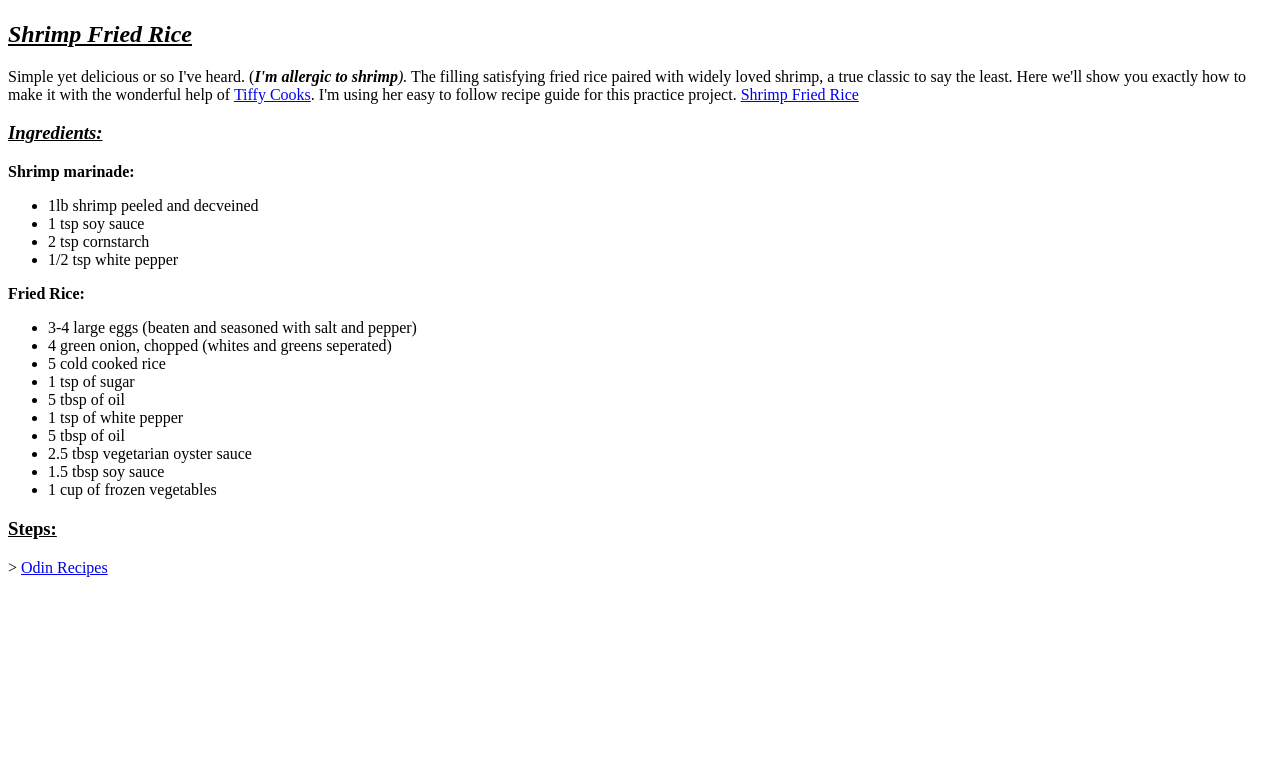
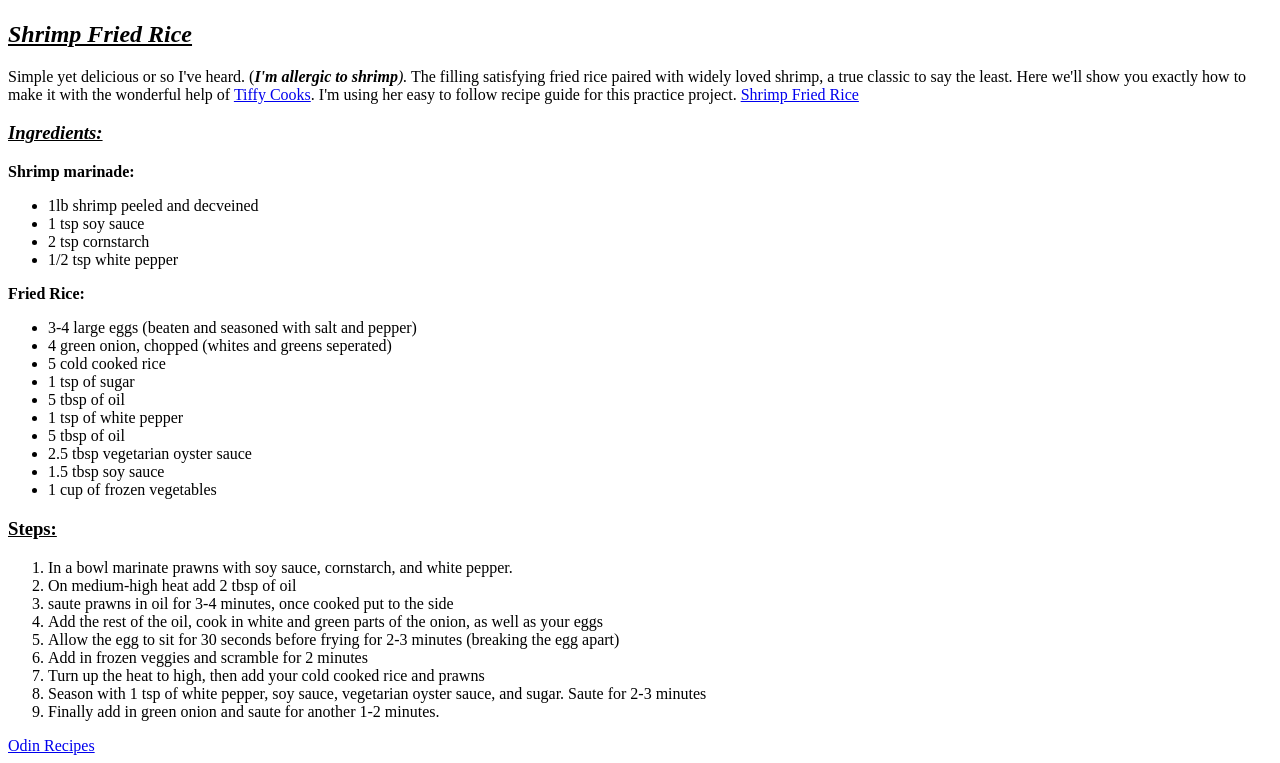
Before and after one commit to fsevo34/odin-recipes, a plain HTML site: page recipes/shrimp-fried-rice.html in a window 1280 px wide. Shown: the part 383-1146 px from the top of the page. Before the commit the page ends 968 px from the top, so only its background shows below. Drawn offline with Linux system fonts and the light colour scheme.

Commit message:
add ordered list of steps to cook meal

```diff
--- a/recipes/shrimp-fried-rice.html
+++ b/recipes/shrimp-fried-rice.html
@@ -38,7 +38,18 @@
         <li>1.5 tbsp soy sauce</li>
         <li>1 cup of frozen vegetables</li>
     </ul>
-    <h3><ins>Steps:</ins></h3>>
+    <h3><ins>Steps:</ins></h3>
+    <ol>
+        <li>In a bowl marinate prawns with soy sauce, cornstarch, and white pepper.</li>
+        <li>On medium-high heat add 2 tbsp of oil</li>
+        <li>saute prawns in oil for 3-4 minutes, once cooked put to the side</li>
+        <li>Add the rest of the oil, cook in white and green parts of the onion, as well as your eggs</li>
+        <li>Allow the egg to sit for 30 seconds before frying for 2-3 minutes (breaking the egg apart)</li>
+        <li>Add in frozen veggies and scramble for 2 minutes</li>
+        <li>Turn up the heat to high, then add your cold cooked rice and prawns</li>
+        <li>Season with 1 tsp of white pepper, soy sauce, vegetarian oyster sauce, and sugar. Saute for 2-3 minutes</li>
+        <li>Finally add in green onion and saute for another 1-2 minutes.</li>
+    </ol>
 
 
 
```
